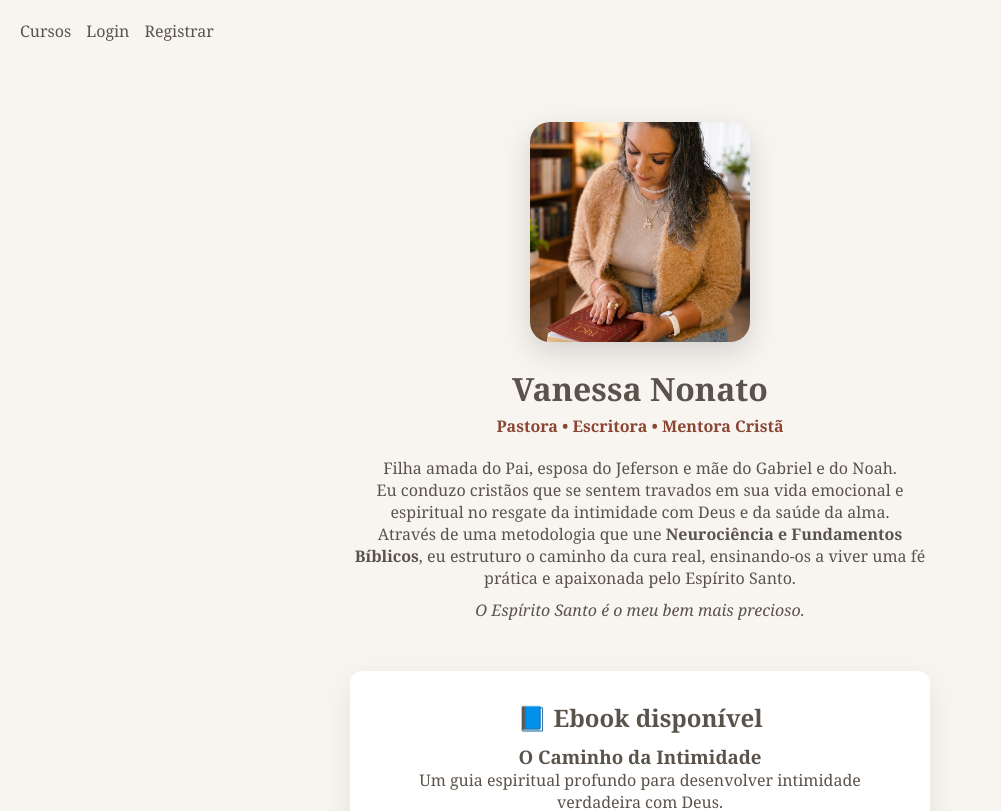
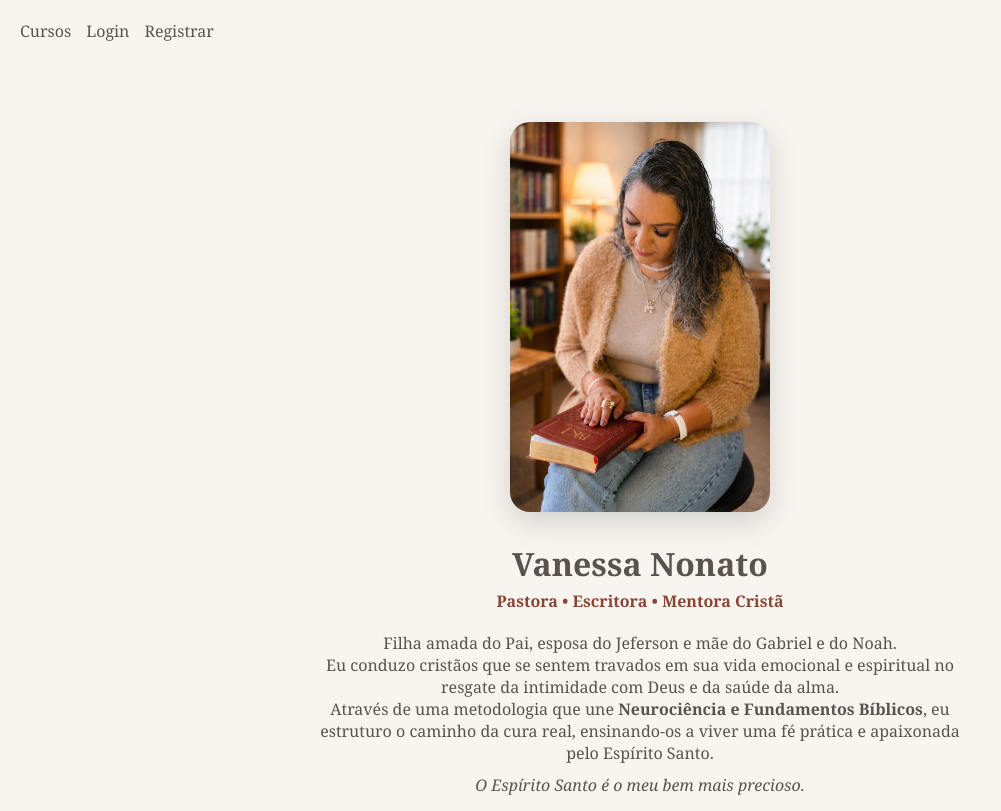
Before and after one commit to Mayra727/avivai-frontend, a React app: page /produtora in a window 1280 px wide. Shown: the top 811 px of the page, without its empty margins (0-1001 px from the left). Built offline with nearby package versions, Linux system fonts and the light colour scheme; the HTML template or start-up script is replaced by a standard one.

Commit message:
update margin foto

```diff
--- a/src/pages/ProducerProfile.tsx
+++ b/src/pages/ProducerProfile.tsx
@@ -11,7 +11,7 @@ export default function ProducerProfile() {
   return (
     <div
       style={{
-        padding: "60px",
+        padding: "60px 20px",
         textAlign: "center",
         maxWidth: "700px",
         margin: "0 auto"
@@ -23,11 +23,10 @@ export default function ProducerProfile() {
   src="/vanessa.jpg"
   alt="Vanessa Nonato"
   style={{
-          width: "220px",
-          height: "220px",
-          objectFit: "cover",
+    width: "260px",
+    height: "auto",
     borderRadius: "20px",
-          marginBottom: "20px",
+    marginBottom: "25px",
     boxShadow: "0 10px 30px rgba(0,0,0,0.15)"
   }}
 />
```
Lines whose indentation alone changed are shown as unchanged.
